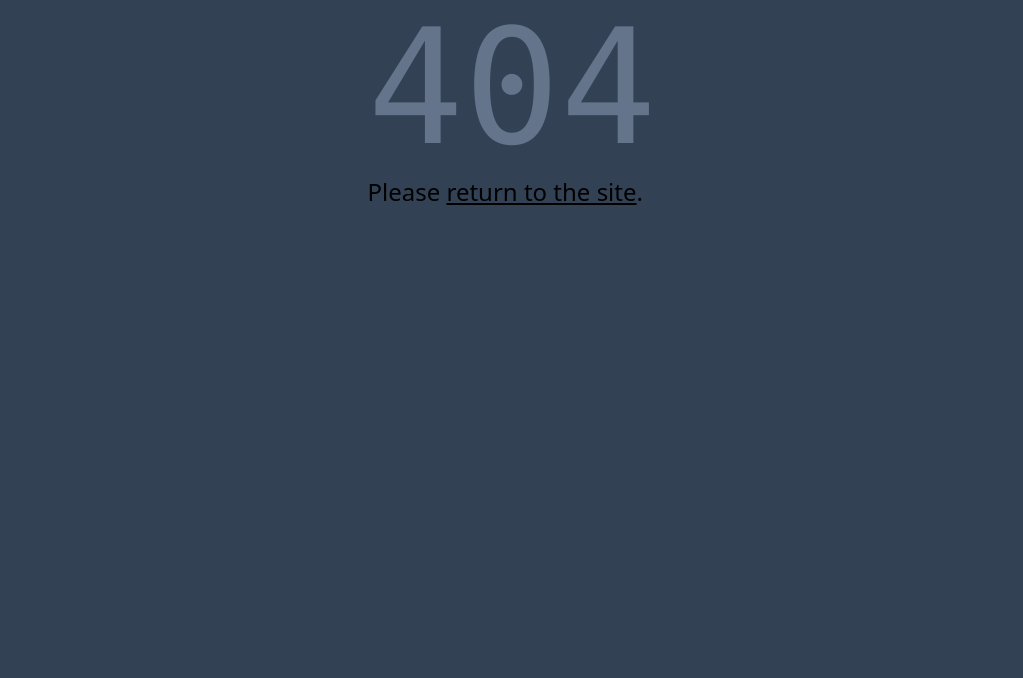
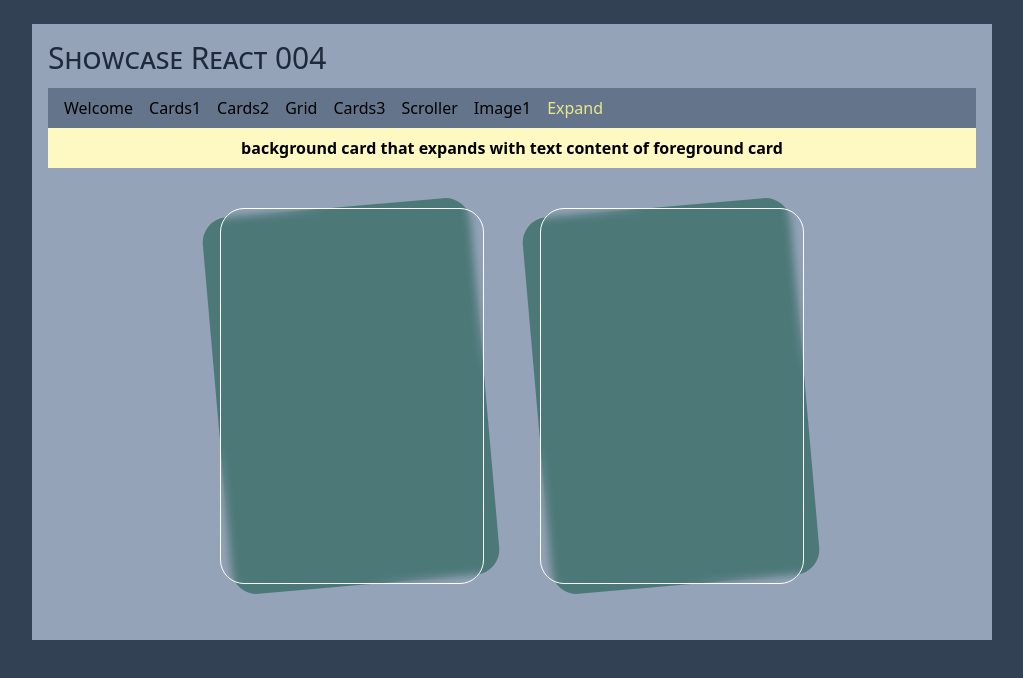
Before and after one commit to epx-edta/showcase-react-004, a React (Vite) app: page /expand in a window 1280 px wide. Before the commit this address had no page. Shown: the top 678 px of the page, without its empty margins (128-1151 px from the left). Built offline with nearby package versions, Linux system fonts and the light colour scheme.

Commit message:
show two cards

```diff
--- a/src/components/Nav.tsx
+++ b/src/components/Nav.tsx
@@ -39,6 +39,11 @@ const menuItems = [
 		idCode: "image1",
 		title: "Image1",
 		description: "Image that remains in place regardless of length of text",
+	},
+	{
+		idCode: "expand",
+		title: "Expand",
+		description: "background card that expands with text content of foreground card",
 	},
 ];
 
--- /dev/null
+++ b/src/components/TiltedBackgroundCard.tsx
@@ -0,0 +1,13 @@
+export const TiltedBackgroundCard = () => {
+    return (
+		<div className="flex justify-center p-6">
+			<div className="relative">
+				{/* tilted background card */}
+				<div className="w-[16rem] h-[22.5rem] top-[.5rem] left-[.2rem] absolute inset-0 rounded-3xl bg-emerald-900 opacity-50 -rotate-[5deg] scale-105"></div>
+
+				{/* main card: blurs see-through opacity */}
+				<div className="relative w-[16.5rem] h-[23.5rem] rounded-[1.5rem] border border-white backdrop-blur-sm"></div>
+			</div>
+		</div>
+    );
+}
--- a/src/main.tsx
+++ b/src/main.tsx
@@ -11,6 +11,7 @@ import { PageGrid } from "./pages/PageGrid.tsx";
 import { PageCards3 } from "./pages/PageCards3.tsx";
 import { PageScroller } from "./pages/PageScroller.tsx";
 import { PageImage1 } from "./pages/PageImage1.tsx";
+import { PageExpand } from "./pages/PageExpand.tsx";
 
 const router = createBrowserRouter([
 	{
@@ -47,6 +48,10 @@ const router = createBrowserRouter([
 				element: <PageImage1/>,
 			},
 			{
+				path: "expand",
+				element: <PageExpand/>,
+			},
+			{
 				path: "/",
 				element: <Navigate to="/welcome" replace />,
 			},
--- /dev/null
+++ b/src/pages/PageExpand.tsx
@@ -0,0 +1,10 @@
+import { TiltedBackgroundCard } from "../components/TiltedBackgroundCard";
+
+export const PageExpand = () => {
+	return (
+		<div className="flex gap-2 justify-center">
+		<TiltedBackgroundCard />
+		<TiltedBackgroundCard />
+		</div>
+	)
+};
```
